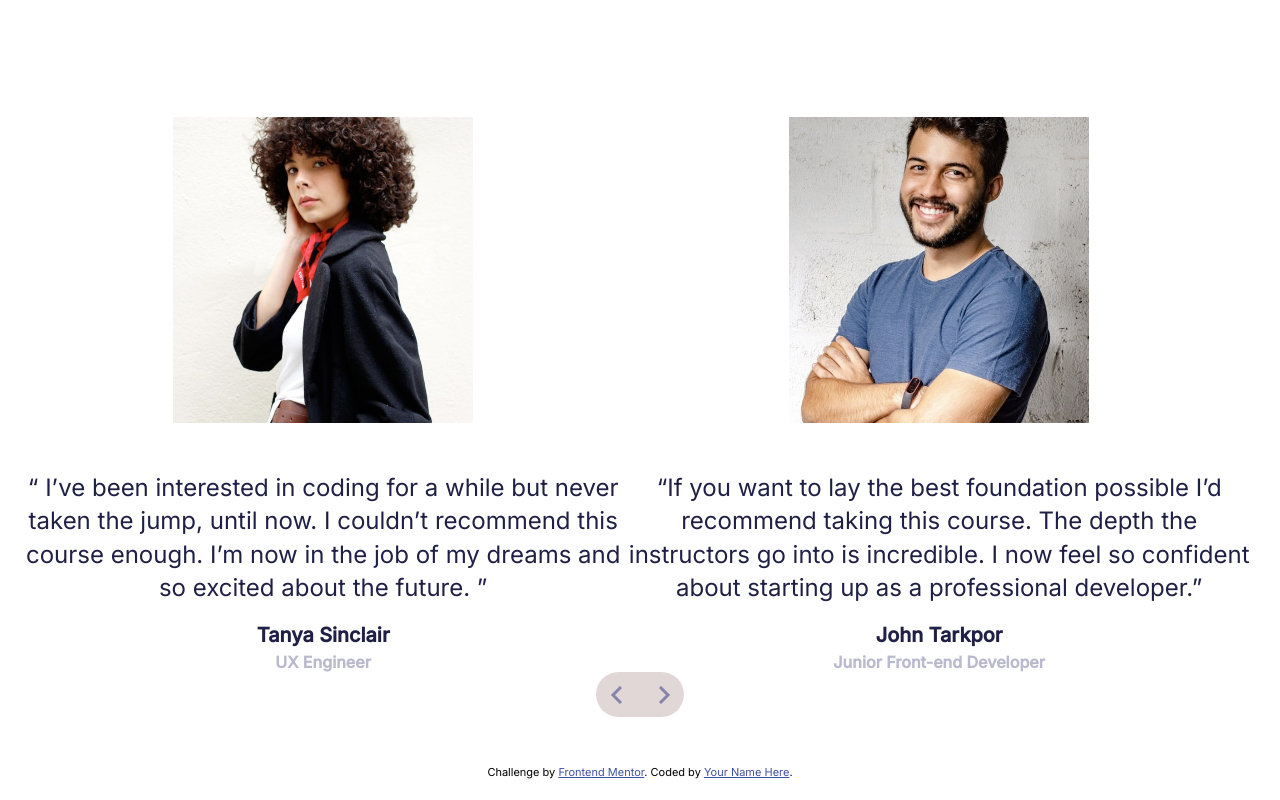
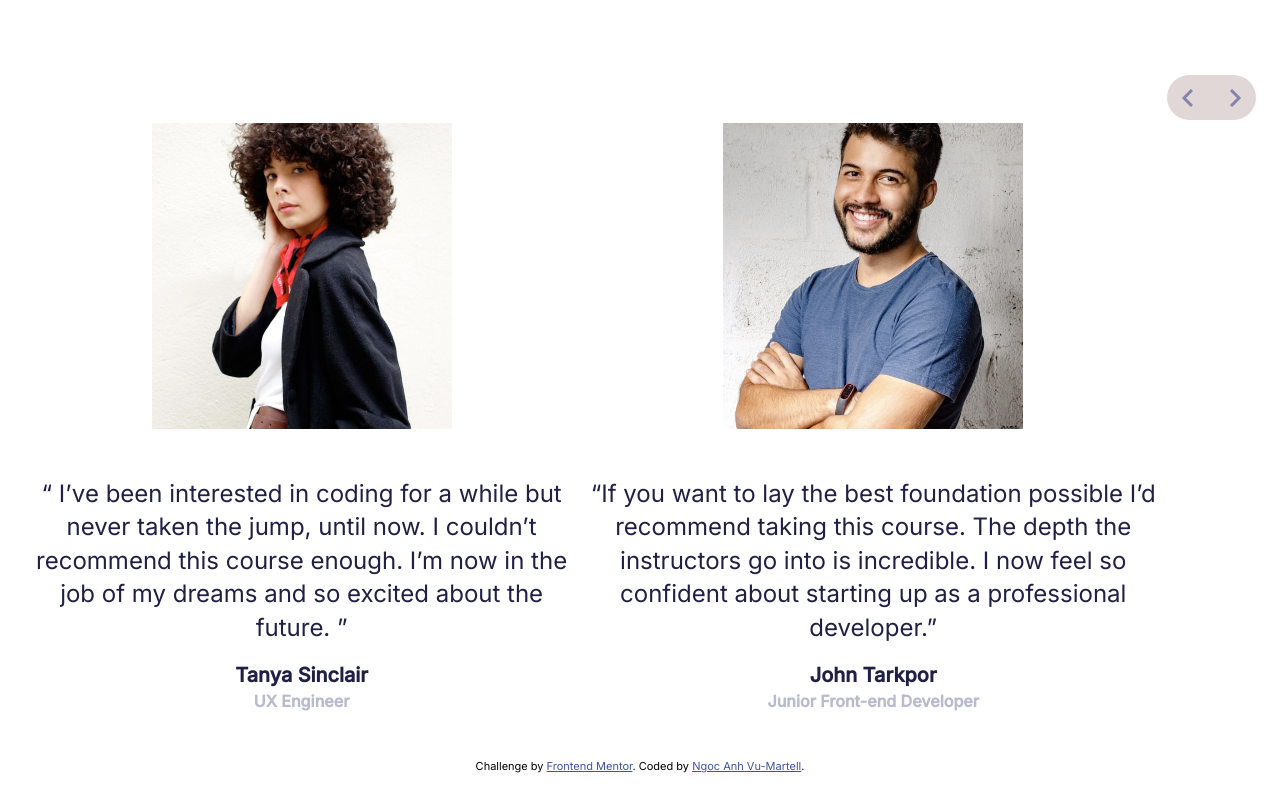
Before and after one commit to anh-vumartell/FrontenMentor-Testimonial-Slider, a plain HTML site: page index.html in a window 1280 px wide. Drawn offline with Linux system fonts and the light colour scheme.

Commit message:
modify html template

```diff
--- a/index.html
+++ b/index.html
@@ -19,7 +19,6 @@
             <div class="img--container">
               <img src="./images/image-tanya.jpg" alt="tanya">
             </div>
-       <!-- SLIDER BUTTONS -->
 
             <!-- TESTIMONIAL CONTAINER -->
             <div class="testimonial--container">
@@ -49,8 +48,8 @@
                 <h6>Junior Front-end Developer</h6>
               </div>
       </div>
-    </div>
 
+          <!-- SLIDER BUTTONS -->
       <div class="btn--container">
             <button class="btn btn-prev">
               <img src="./images/icon-prev.svg" alt="prev">
@@ -59,14 +58,16 @@
               <img src="./images/icon-next.svg" alt="next">
             </button>
       </div>
+    </div>
+
   </section>
 
   <section class="footer">
     <div class="attribution">
       Challenge by <a href="https://www.frontendmentor.io?ref=challenge" target="_blank">Frontend Mentor</a>.
-      Coded by <a href="#">Your Name Here</a>.
+      Coded by <a href="#">Ngoc Anh Vu-Martell</a>.
     </div>
   </section>
-
+  <script src="script.js"></script>
 </body>
 </html>
```
Lines whose indentation alone changed are shown as unchanged.
